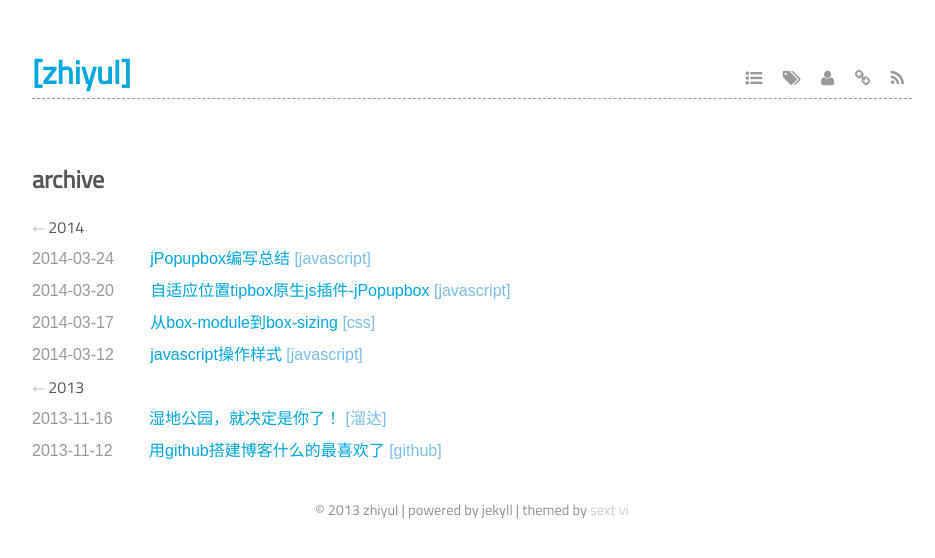
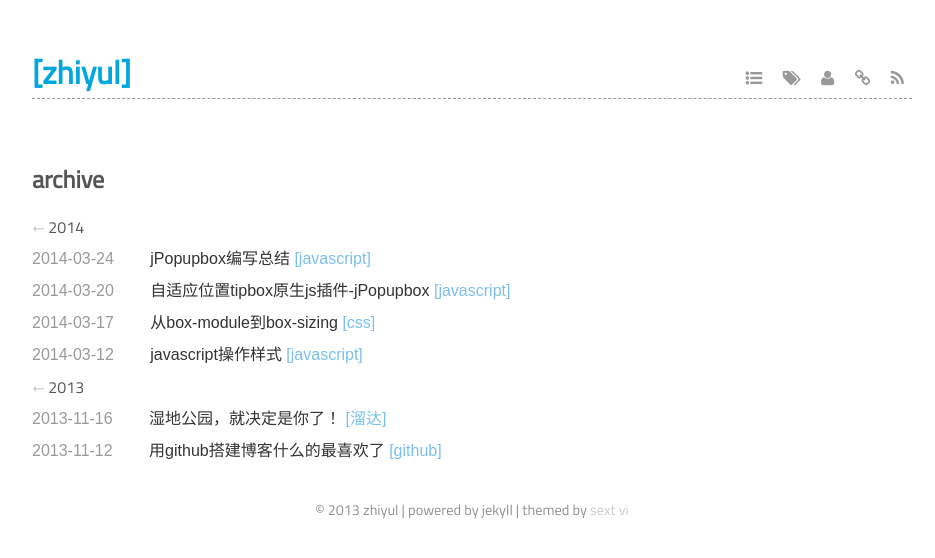
Before and after one commit to zhiyul/zhiyul.github.io, a Jekyll site: the page built from index.markdown, in a window 1280 px wide. Shown: the top 558 px of the page, without its empty margins (168-1103 px from the left). Built offline with Jekyll 4.4.1, drawn with Linux system fonts in a browser that asks for light colours; some web fonts are replaced; Markdown is read by kramdown in place of the engine named in the settings.

Commit message:
修改样式

```diff
--- a/media/css/style.css
+++ b/media/css/style.css
@@ -64,7 +64,8 @@ blockquote, pre code {
   line-height: 1.6;
   display: block;
   overflow: auto; }
-blockquote a,.post p a,.post li a{color: #00a6de;}
+blockquote a,.post p a{color: #00a6de;}
+.post li a{color: #333;}
 code {
   background-color: #f8f8f8;
   font-family: "Consolas", "Bitstream Vera Sans Mono", "Courier New", Courier, monospace !important;
```
Also changed, not shown: _posts/2014-03-24-jPopuptip-summary.markdown (+7 -7 lines).
